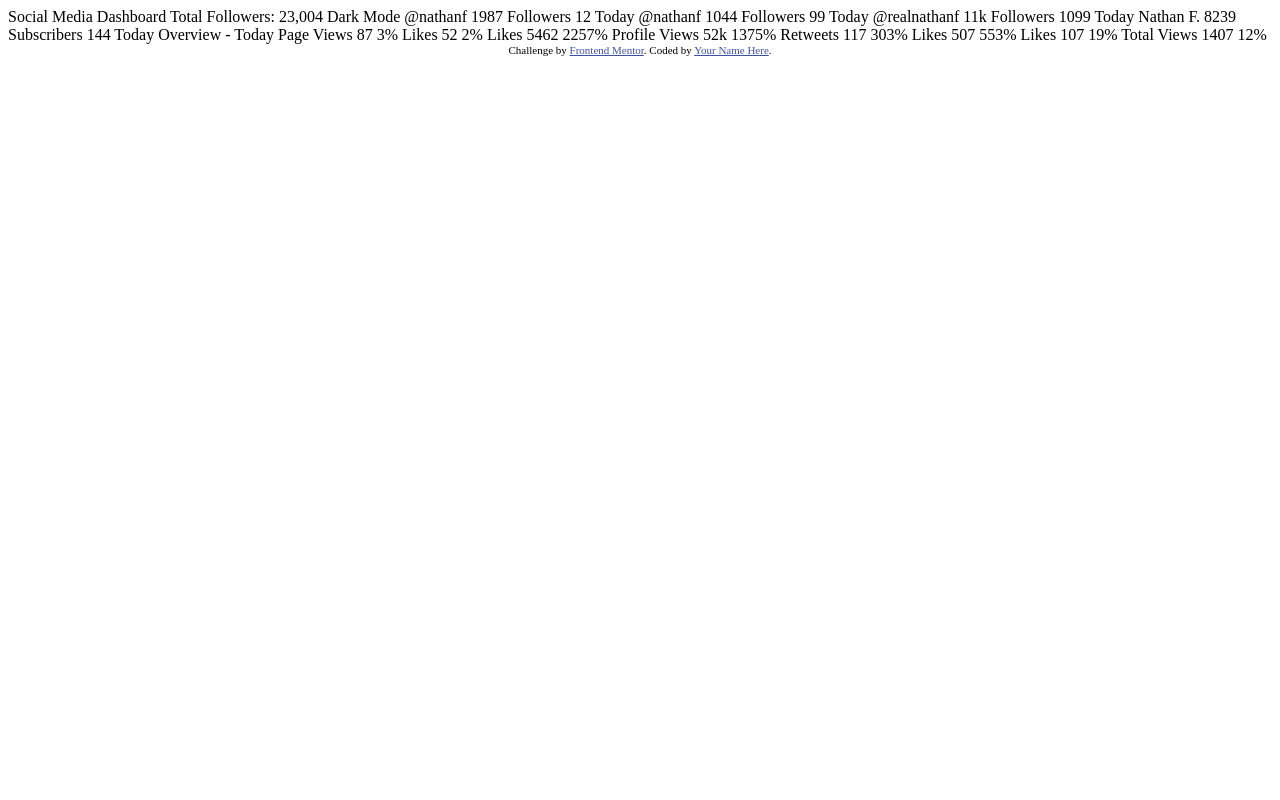
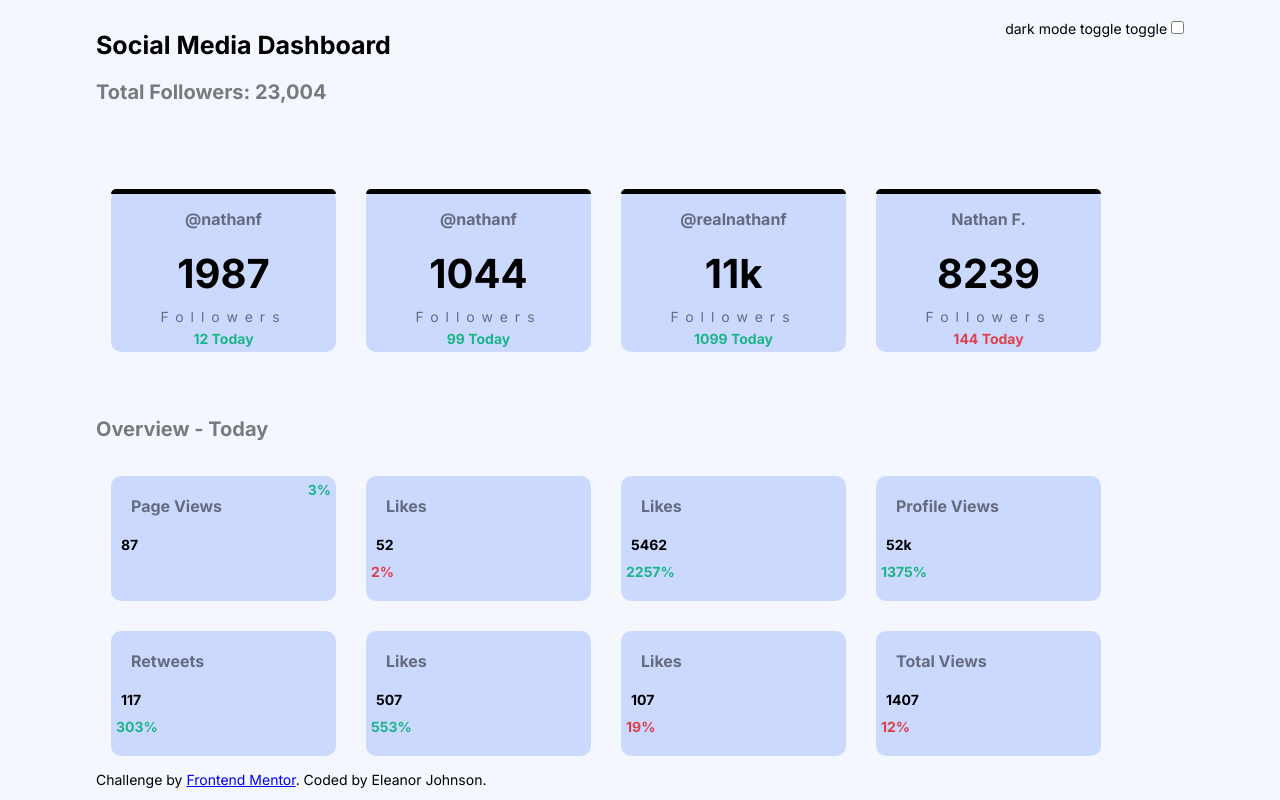
Before and after one commit to EleanorRJ/MkccDashboardWithThemeSwitcher, a plain HTML site: page index.html in a window 1280 px wide. Drawn offline with Linux system fonts and the light colour scheme.

Commit message:
Most of styling complete, need to finish cards

```diff
--- a/index.html
+++ b/index.html
@@ -3,85 +3,127 @@
 <head>
   <meta charset="UTF-8">
   <meta name="viewport" content="width=device-width, initial-scale=1.0"> <!-- displays site properly based on user's device -->
-
+  <link href="style.css" type="text/css" rel="stylesheet">
+  <link href="https://fonts.googleapis.com/css2?family=Inter:wght@400;700&display=swap" rel="stylesheet">
   <link rel="icon" type="image/png" sizes="32x32" href="./images/favicon-32x32.png">
 
-  <title>Frontend Mentor | [Challenge Name Here]</title>
 
-  <!-- Feel free to remove these styles or customise in your own stylesheet 👍 -->
-  <style>
-    .attribution { font-size: 11px; text-align: center; }
-    .attribution a { color: hsl(228, 45%, 44%); }
-  </style>
+  <title>Frontend Mentor | Theme Switcher</title>
+
 </head>
 <body>
+  <div class="container">
+    <header>
+      <div id="header-left">
+        <h1>Social Media Dashboard</h1>
+        <h2>Total Followers: 23,004</h2>
+      </div>
+      <div class="dark-mode-toggle">dark mode toggle
+        <label for="theme-switch">toggle</label>
+        <input type="checkbox" id="theme-switch" value="on">
+      </div>
+      <div class="clear"></div>
+    </header>
 
-  Social Media Dashboard
-  Total Followers: 23,004
+    <div id="follower-and-sub-cards">
+      <div class="card">
+        <div class="card-top-border"></div>
+        <h2>@nathanf</h2>
+        <div class="big-stat">1987</div>
+        <div class="wide-letter-space">Followers</div>
+        <div class="up-trend">12 Today</div>
+      </div>
 
-  Dark Mode
+      <div class="card">
+        <div class="card-top-border"></div>
+        <h2>@nathanf</h2>
+        <div class="big-stat">1044</div>
+        <div class="wide-letter-space">Followers</div>
+        <div class="up-trend">99 Today</div>
+      </div>
 
+      <div class="card">
+        <div class="card-top-border"></div>
+        <h2>@realnathanf</h2>
+        <div class="big-stat">11k</div>
+        <div class="wide-letter-space">Followers</div>
+        <div class="up-trend">1099 Today</div>
+      </div>
 
+      <div class="card">
+        <div class="card-top-border"></div>
+        <H2>Nathan F.</H2>
+        <div class="big-stat">8239</div>
+        <div class="wide-letter-space">Followers</div>
+        <div class="down-trend">144 Today</div>
+      </div>
 
-  @nathanf
-  1987
-  Followers
-  12 Today
+      <div class="clear"></div>
+    </div><!--end of follower-and-sub-cards-->
 
-  @nathanf
-  1044
-  Followers
-  99 Today
+    <div id="Overview">
+      <h2>Overview - Today</h2>
 
-  @realnathanf
-  11k
-  Followers
-  1099 Today
+      <div class="card">
+        <div class="float-left">
+          <h2>Page Views</h2>
+          <div class="big-stat">87</div>
+        </div>
+        <div class="float-right">
+          <div class="up-trend">3%</div>
+        </div>
+        <div class="clear"></div>
+      </div>
 
-  Nathan F.
-  8239
-  Subscribers
-  144 Today
+      <div class="card">
+        <h2>Likes</h2>
+        <div class="big-stat">52</div>
+        <div class="down-trend">2%</div>
+      </div>
 
+      <div class="card">
+        <h2>Likes</h2>
+        <div class="big-stat">5462</div>
+        <div class="up-trend">2257%</div>
+      </div>
 
+      <div class="card">
+        <h2>Profile Views</h2>
+        <div class="big-stat">52k</div>
+        <div class="up-trend">1375%</div>
+      </div>
 
-  Overview - Today
+      <div class="card">
+        <h2>Retweets</h2>
+        <div class="big-stat">117</div>
+        <div class="up-trend">303%</div>
+      </div>
 
-  Page Views
-  87
-  3%
+      <div class="card">
+        <h2>Likes</h2>
+        <div class="big-stat">507</div>
+        <div class="up-trend">553%</div>
+      </div>
 
-  Likes
-  52
-  2%
+      <div class="card">
+        <h2>Likes</h2>
+        <div class="big-stat">107</div>
+        <div class="down-trend">19%</div>
+      </div>
 
-  Likes
-  5462
-  2257%
+      <div class="card">
+        <h2>Total Views</h2>
+        <div class="big-stat">1407</div>
+        <div class="down-trend">12%</div>
+      </div>
 
-  Profile Views
-  52k
-  1375%
+      <div class="clear"></div>
+    </div><!--End of Overview-->
 
-  Retweets
-  117
-  303%
-
-  Likes
-  507
-  553%
-
-  Likes
-  107
-  19%
-
-  Total Views
-  1407
-  12%
-
-  <div class="attribution">
-    Challenge by <a href="https://www.frontendmentor.io?ref=challenge" target="_blank">Frontend Mentor</a>.
-    Coded by <a href="#">Your Name Here</a>.
-  </div>
+    <footer>
+      Challenge by <a href="https://www.frontendmentor.io?ref=challenge" target="_blank">Frontend Mentor</a>.
+      Coded by Eleanor Johnson.
+    </footer>
+  </div> <!--container end-->
 </body>
 </html>
--- /dev/null
+++ b/style.css
@@ -0,0 +1,111 @@
+* {
+    padding: 0;
+    margin: 0;
+    box-sizing: border-box;
+}
+
+body {
+    font-family: Inter, Arial;
+    color: hsl(0, 0%, 0%);
+    font-size: 14px;
+    background-color: hsl(225, 100%, 98%);
+}
+
+.container {
+    margin: auto;
+    margin-top: 20px;
+    width: 85%;
+}
+
+.float-left {
+    float: left;
+}
+
+.float-right {
+    float: right;
+}
+
+.clear {
+    clear: both;
+}
+
+h1 {
+    font-size: 25px;
+    margin: 10px 0;
+}
+
+h2 {
+    opacity: 50%;
+    font-size: 20px;
+    margin: 20px 0px;
+}
+
+#header-left {
+    float: left;
+}
+
+.dark-mode-toggle {
+    float: right;
+}
+
+.card {
+    position: relative;
+    background-color: hsl(225, 100%, 90%);
+    width: 225px;
+    min-height: 125px;
+    margin: 15px;
+    border-radius: 10px;
+    float: left;
+}
+
+.card-top-border {
+    position: absolute;
+    top: 0;
+    background-color: #000;
+    height: 5px;
+    width: 100%;
+    border-top-left-radius: 10px;
+    border-top-right-radius: 10px;
+    margin-bottom: 20px;
+}
+
+.card h2 {
+    font-size: 16px;
+    margin: 20px;
+}
+
+.big-stat {
+    font-weight: bold;
+    margin: 10px;
+}
+
+#follower-and-sub-cards {
+    margin: 50px 0;
+}
+
+#follower-and-sub-cards .card {
+    text-align: center;
+}
+
+#follower-and-sub-cards .big-stat {
+    font-size: 40px;
+}
+
+.wide-letter-space {
+    letter-spacing: .5em;
+    opacity: 50%;
+    text-transform: capitalize;
+    margin: 5px 0;
+}
+
+.up-trend {
+    font-weight: bold;
+    margin: 5px;
+    color: hsl(163, 72%, 41%);
+}
+
+.down-trend {
+    font-weight: bold;
+    margin: 5px;
+    color: hsl(356, 69%, 56%);
+}
```
Also changed, not shown: script.js (added), 1 other file.
